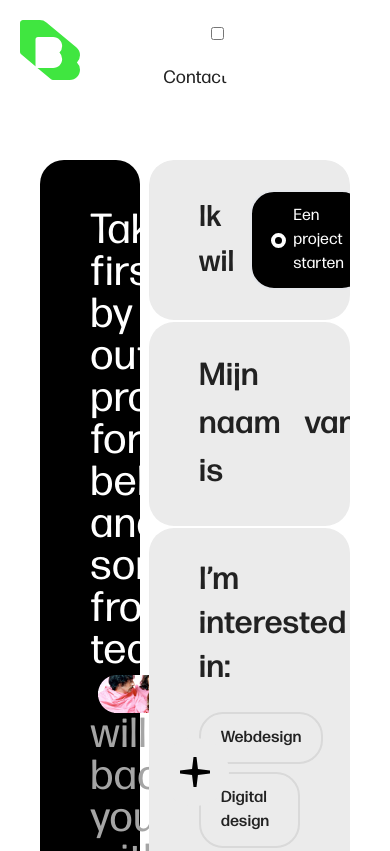
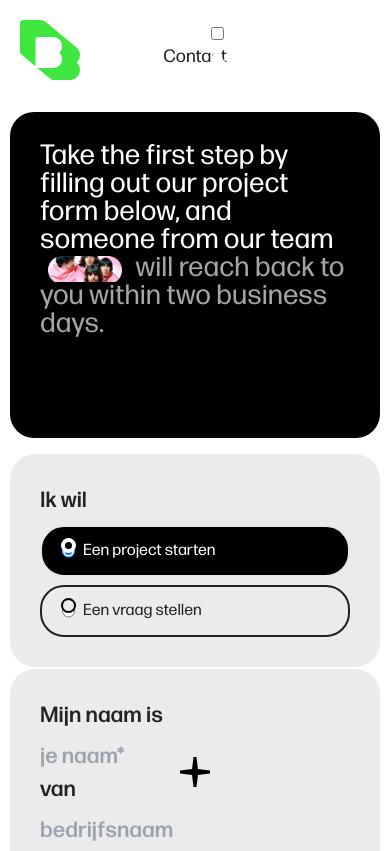
Before and after one commit to SamSaprykin/BV, a Gatsby site: page /contact in a window 390 px wide. Shown: the top 851 px of the page. Built offline with nearby package versions, Linux system fonts and the light colour scheme; Gatsby itself is replaced by a stand-in of ours.

Commit message:
contact mob + resp

```diff
--- a/src/components/ContactForm.js
+++ b/src/components/ContactForm.js
@@ -33,11 +33,11 @@ const ContactForm = ({ types, bgColor, typesTitle }) => {
   return (
     <div
       style={{ backgroundColor: bgColor }}
-      className={`rounded-3xl overflow-hidden flex col-span-8`}
+      className={`rounded-3xl overflow-hidden flex col-span-12 lg:col-span-8`}
     >
       <div className="w-full">
-        <div className="bg-gray-testimonial w-full flex items-center gap-x-2 px-[50px] py-[30px] text-[30px] font-medium rounded-[25px]">
-          <span className="mr-2">{typesTitle} </span>
+        <div className="bg-gray-testimonial w-full flex flex-col md:flex-row md:items-center  gap-2 px-[30px] md:px-[50px] py-[30px] text-[30px] font-medium rounded-[25px]">
+          <span className="mr-2 text-[22px] md:text-[32px]">{typesTitle} </span>
           {types.map((type) => {
             return (
               <div
@@ -47,7 +47,7 @@ const ContactForm = ({ types, bgColor, typesTitle }) => {
                   currentType === type.typeName
                     ? "bg-checked-input text-textChecked  border-[2px] border-borderInputItemChecked"
                     : "bg-gray-testimonial border-[2px] border-input"
-                }  rounded-[24px] flex items-center py-[12px] px-[20px] font-normal text-[16px] gap-x-2 cursor-pointer`}
+                } w-full md:w-auto rounded-[24px] flex md:items-center py-[12px] px-[20px] font-normal text-[16px] gap-x-2 cursor-pointer`}
               >
                 <input
                   type="radio"
@@ -68,20 +68,20 @@ const ContactForm = ({ types, bgColor, typesTitle }) => {
                     return (
                       <div
                         key={inputRow.rowNumber}
-                        className="bg-gray-testimonial w-full flex justify-between items-center gap-x-2 px-[50px] py-[30px] text-[30px] font-medium rounded-[25px] mt-[2px]"
+                        className="bg-gray-testimonial w-full flex justify-between flex-col md:flex-row md:items-center gap-x-2 px-[30px] md:px-[50px] py-[30px] text-[30px] font-medium rounded-[25px] mt-[2px]"
                       >
                         {inputRow.inputs.map((input) => {
                           switch (input.type) {
                             case "text":
                               return (
                                 <div className="w-full">
-                                  <div className="flex gap-x-2 items-center">
-                                    <h3 className="text-[32px] mr-2">
+                                  <div className="flex flex-col md:flex-row gap-2 md:items-center">
+                                    <h3 className="text-[22px] md:text-[32px] mr-2">
                                       {input.label}
                                     </h3>
                                     <input
                                       type={input.type}
-                                      className="bg-gray-testimonial inline-block w-1/2 focus:outline-none"
+                                      className="bg-gray-testimonial inline-block w-1/2 focus:outline-none text-[22px] md:text-[32px]"
                                       placeholder={input.placeholder}
                                     />
                                   </div>
@@ -90,12 +90,12 @@ const ContactForm = ({ types, bgColor, typesTitle }) => {
                             case "textarea":
                               return (
                                 <div className={`w-full ${input.height}`}>
-                                  <h3 className="text-[32px] mb-0 leading-snug">
+                                  <h3 className="text-[22px] md:text-[32px] mb-0 leading-snug">
                                     {input.label}
                                   </h3>
                                   <textarea
                                     rows={input.rows}
-                                    className="w-full bg-gray-testimonial focus:outline-none "
+                                    className="w-full bg-gray-testimonial focus:outline-none text-[22px] md:text-[32px]"
                                     placeholder={input.placeholder}
                                     maxLength={input.rows}
                                   />
@@ -104,7 +104,7 @@ const ContactForm = ({ types, bgColor, typesTitle }) => {
                             case "options-check":
                               return (
                                 <div className={`w-full ${input.height}`}>
-                                  <h3 className="text-[32px] mb-[22px] leading-snug">
+                                  <h3 className="text-[22px] md:text-[32px] mb-[22px] leading-snug">
                                     {input.label}
                                   </h3>
                                   <div className="flex flex-wrap gap-[8px]">
@@ -131,7 +131,7 @@ const ContactForm = ({ types, bgColor, typesTitle }) => {
                                             checked={selectedValues.includes(
                                               optionNorm
                                             )}
-                                            className="text-center block absolute w-full h-full left-0 opacity-0 cursor-pointer"
+                                            className="text-center block absolute w-full h-full left-0 opacity-0 cursor-pointer text-[22px] md:text-[32px]"
                                             placeholder="option"
                                             onChange={handleCheckboxChange}
                                           ></input>
@@ -154,13 +154,13 @@ const ContactForm = ({ types, bgColor, typesTitle }) => {
                             case "email":
                               return (
                                 <div className="w-full">
-                                  <div className="flex gap-x-2 items-center">
-                                    <h3 className="text-[32px] mr-2">
+                                  <div className="flex gap-2 flex-col md:flex-row md:items-center">
+                                    <h3 className="text-[22px] md:text-[32px] mr-2">
                                       {input.label}
                                     </h3>
                                     <input
                                       type={input.type}
-                                      className="bg-gray-testimonial inline-block focus:outline-none w-1/3"
+                                      className="bg-gray-testimonial inline-block focus:outline-none w-full md:w-1/3 text-[22px] md:text-[32px]"
                                       placeholder={input.placeholder}
                                     />
                                   </div>
@@ -174,7 +174,7 @@ const ContactForm = ({ types, bgColor, typesTitle }) => {
                                   variant="primary"
                                   iconType={input.iconType}
                                   iconClassName="absolute -top-4 left-[50%]"
-                                  className="text-[16px] w-[188px] text-center rounded-[12px]"
+                                  className="text-[16px] w-[188px] text-center rounded-[12px] mt-4 md:mt-0"
                                 >
                                   {input.label}
                                 </BvButton>
@@ -182,7 +182,7 @@ const ContactForm = ({ types, bgColor, typesTitle }) => {
                             case "range":
                               return (
                                 <div className="w-full">
-                                  <h3 className="text-[32px] mb-[22px] leading-snug">
+                                  <h3 className="text-[22px] md:text-[32px] mb-[22px] leading-snug">
                                     {input.label}
                                   </h3>
                                   <Range
--- a/src/components/Hero.js
+++ b/src/components/Hero.js
@@ -10,7 +10,7 @@ const Hero = () => {
       <div className="absolute top-0 left-0 w-full h-full">
         <StaticImage
           src="../assets/images/hero-home.png"
-          className="hidden lg:block w-screen h-screen"
+          className="!hidden lg:!block w-screen h-screen"
           alt="hero"
           placeholder="dominantColor"
           quality={100}
--- a/src/pages/contact.js
+++ b/src/pages/contact.js
@@ -180,19 +180,21 @@ export default function ContacttUs({ location }) {
   return (
     <Layout location={location} includeFooter={ContactData.IncludeFooter}>
       <div className="bg-primary flex items-center flex-col">
-        <div className="h-40 p-16 text-lg">{ContactData.PageName}</div>
-        <div className="grid grid-cols-12 gap-4 px-10 w-full">
-          <div className="bg-black p-[50px] col-span-4 flex rounded-3xl">
+        <div className="h-30 md:h-40 p-8 md:p-16 text-lg flex items-center">
+          {ContactData.PageName}
+        </div>
+        <div className="grid grid-cols-12 gap-4 px-[10px] md:px-10 w-full">
+          <div className="bg-black p-[30px] md:p-[50px] pb-[100px] mb:pb-[50px] col-span-12 lg:col-span-4 flex rounded-3xl">
             <h1
-              className={`text-${ContactData.HeroText.textOne.color} text-[42px] leading-none tracking-normal`}
+              className={`text-${ContactData.HeroText.textOne.color} text-[28px] md:text-[42px] leading-[32px] md:leading-none leading-none tracking-normal`}
             >
               <span
-                className={`text-${ContactData.HeroText.textOne.color} text-[42px] leading-none after:content-[''] after:mx-2 after:bg-[url("/contact-text.png")] after:w-[100px] after:h-[38px] after:inline-block after:align-middle`}
+                className={`text-${ContactData.HeroText.textOne.color} text-[28px] md:text-[42px] leading-[32px] md:leading-none leading-none after:content-[''] after:mx-2 after:bg-[url("/contact-text.png")] after:w-[74px] after:h-[26px] md:after:w-[100px] md:after:h-[38px] after:bg-cover after:inline-block after:align-middle`}
               >
                 {ContactData.HeroText.textOne.content}
               </span>
               <span
-                className={`text-[${ContactData.HeroText.textThree.color}] text-[42px] leading-none`}
+                className={`text-[${ContactData.HeroText.textThree.color}] text-[28px] md:text-[42px] leading-[32px] md:leading-none leading-none`}
               >
                 {ContactData.HeroText.textThree.content}
               </span>
```
